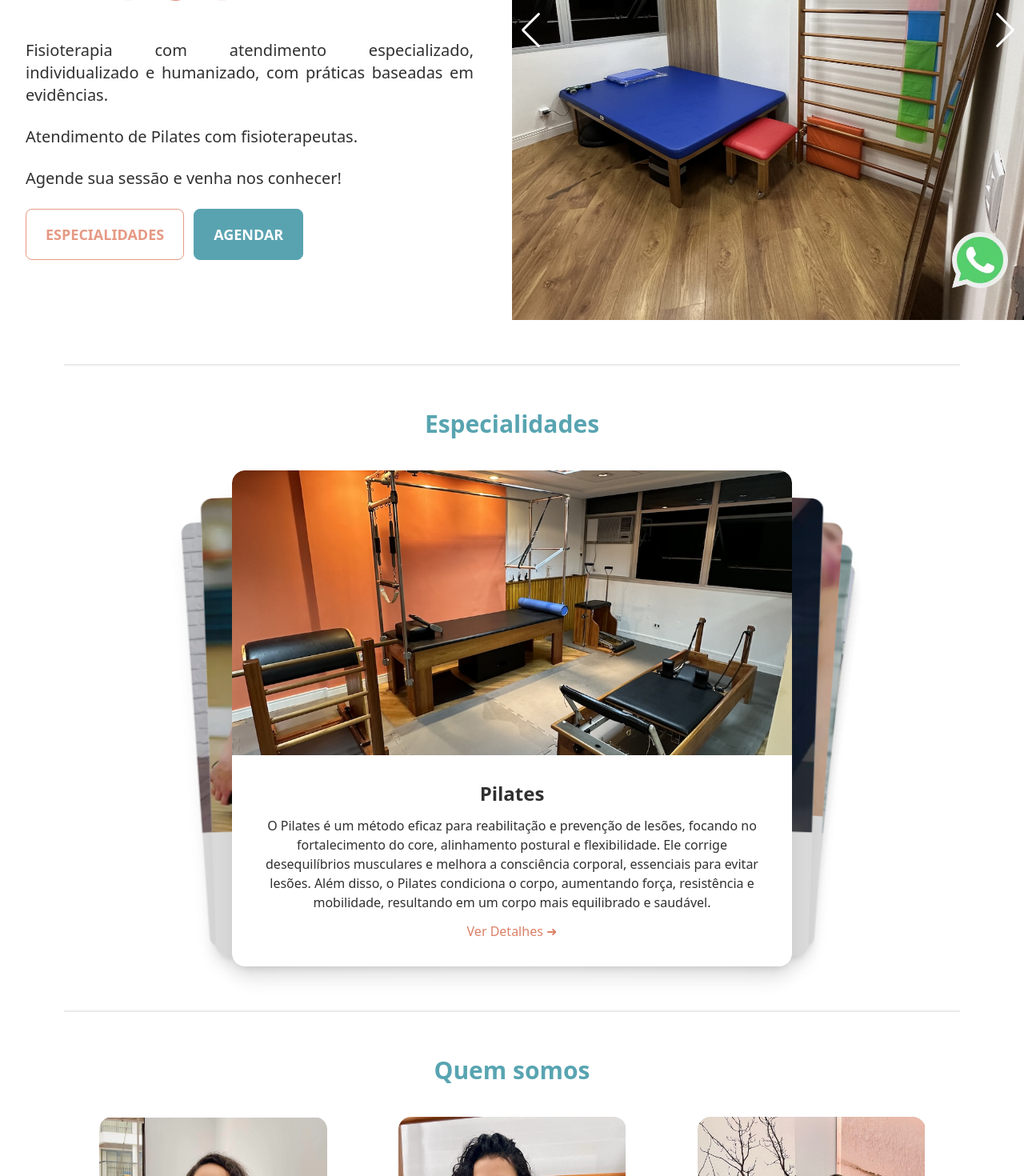
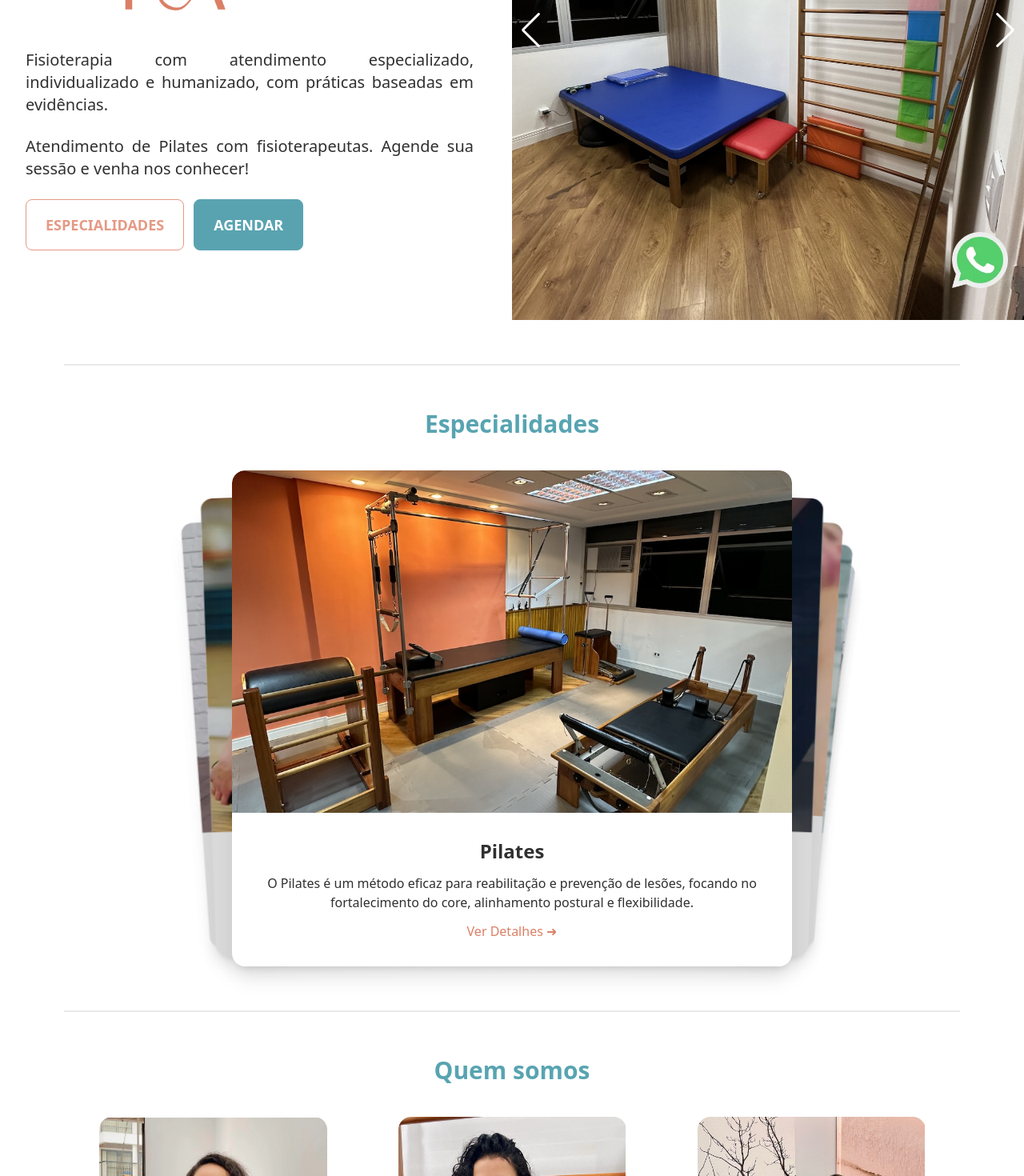
Before and after one commit to gustavomm/ptclinic, a Next.js app: page / in a window 1280 px wide. Shown: the part 400-1870 px from the top of the page at 80% size. Built offline with nearby package versions, Linux system fonts and the light colour scheme; a web font is replaced by a local one; what tailwind-gradient-mask-image would draw is missing.

Commit message:
fixed pilates texts

```diff
--- a/components/Hero.tsx
+++ b/components/Hero.tsx
@@ -37,10 +37,8 @@ const Hero = () => {
             humanizado, com práticas baseadas em evidências.
           </p>
           <p className="pt-3 lg:pt-6 lg:text-xl text-justify">
-            Atendimento de Pilates com fisioterapeutas.
-          </p>
-          <p className="pt-3 lg:pt-6 lg:text-xl text-justify">
-            Agende sua sessão e venha nos conhecer!
+            Atendimento de Pilates com fisioterapeutas. Agende sua sessão e
+            venha nos conhecer!
           </p>
           <div className="pt-4 lg:pt-6">
             <Link href="/#especialidades">
--- a/constants/specialities.ts
+++ b/constants/specialities.ts
@@ -44,7 +44,7 @@ const specialities = {
     title: "Pilates",
     image: "/pilates1.jpeg",
     description:
-      "O Pilates é um método eficaz para reabilitação e prevenção de lesões, focando no fortalecimento do core, alinhamento postural e flexibilidade. Ele corrige desequilíbrios musculares e melhora a consciência corporal, essenciais para evitar lesões. Além disso, o Pilates condiciona o corpo, aumentando força, resistência e mobilidade, resultando em um corpo mais equilibrado e saudável.",
+      "O Pilates é um método eficaz para reabilitação e prevenção de lesões, focando no fortalecimento do core, alinhamento postural e flexibilidade.",
     fullDescription: {
       preDescription:
         "O Pilates é uma prática acessível a pessoas de todas as idades e níveis de condicionamento físico. É ideal para quem busca:",
--- a/pages/index.tsx
+++ b/pages/index.tsx
@@ -86,13 +86,18 @@ const Home: NextPage = () => {
         <div className="divider mx-20"></div>
 
         <section
-          className="w-full flex items-center flex-col gap-10"
+          className="w-full flex items-center flex-col gap-10 px-6"
           id="pilates"
         >
           <h1 className="text-3xl font-bold text-primary-400">Pilates</h1>
           <PilatesCarousel />
-          <p className="lg:text-l text-justify lg:max-w-[80%]">
-            {specialities.pilates.description}
+          <p className="lg:text-l text-justify lg:max-w-[75%]">
+            O Pilates é um método eficaz para reabilitação e prevenção de
+            lesões, focando no fortalecimento do core, alinhamento postural e
+            flexibilidade. Ele corrige desequilíbrios musculares e melhora a
+            consciência corporal, essenciais para evitar lesões. Além disso, o
+            Pilates condiciona o corpo, aumentando força, resistência e
+            mobilidade, resultando em um corpo mais equilibrado e saudável.
           </p>
           <Link href={`speciality/pilates`}>
             <div className="text-vyta-secondary-500">Ver Detalhes ➜</div>
```
